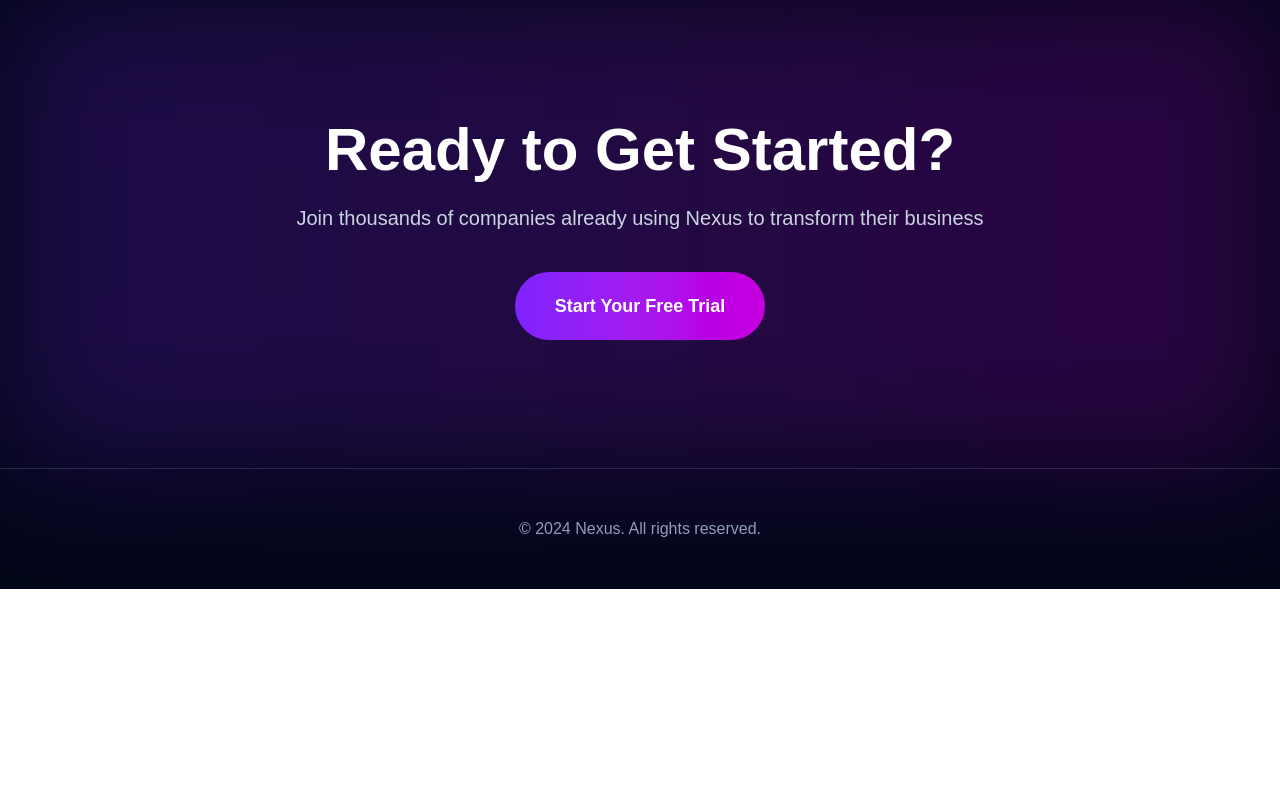
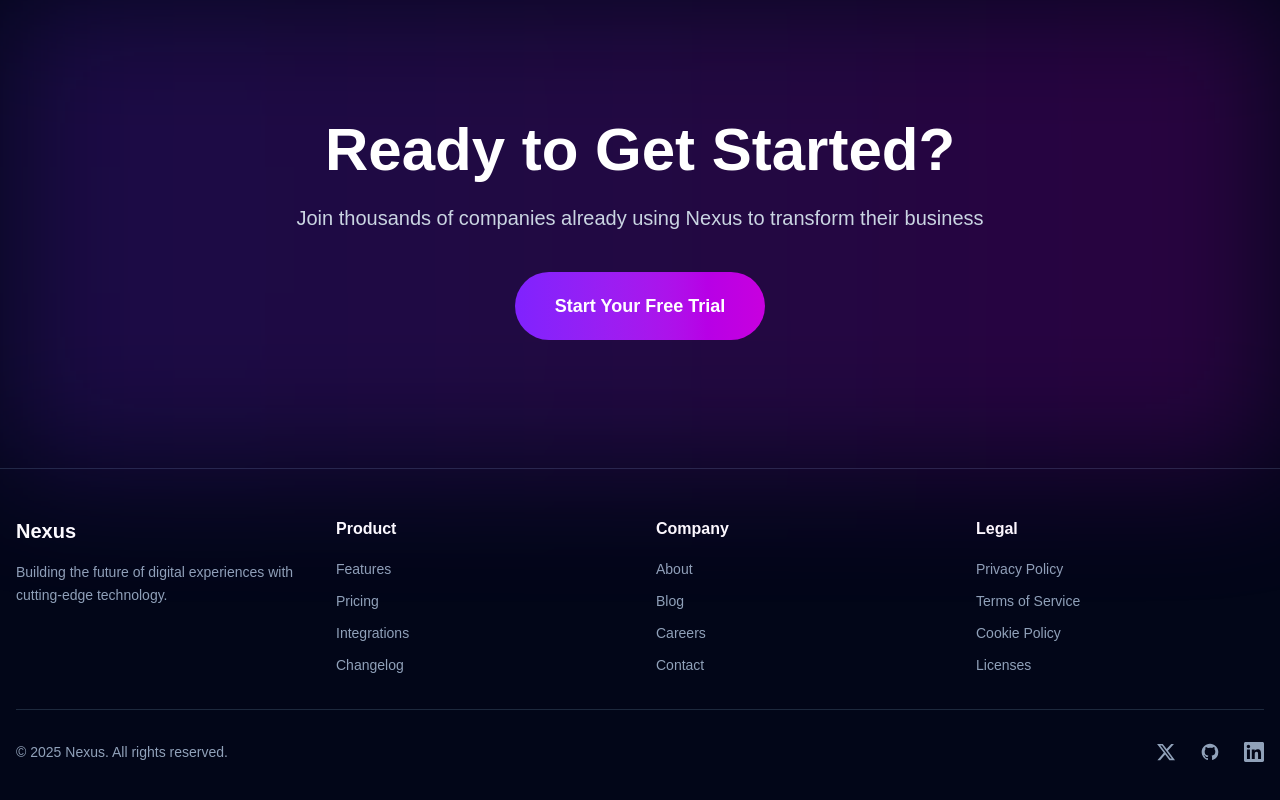
Before and after one commit to MessyKartik/weeks-one-assignment, a Next.js app: page / in a window 1280 px wide. Shown: the part 1766-2566 px from the top of the page. Before the commit the page ends 2355 px from the top, so only its background shows below. Built offline with nearby package versions, Linux system fonts and the light colour scheme.

Commit message:
Footer change from the footer branch

```diff
--- a/src/components/LandingPage.jsx
+++ b/src/components/LandingPage.jsx
@@ -5,6 +5,7 @@
 
 export default function LandingPage() {
   const [scrollY, setScrollY] = useState(0);
+  const currentYear = new Date().getFullYear();
 
   useEffect(() => {
     const handleScroll = () => setScrollY(window.scrollY);
@@ -223,9 +224,186 @@
       </section>
 
       {/* Footer */}
-      <footer className="border-t border-slate-800 py-12 px-4">
-        <div className="max-w-7xl mx-auto text-center text-slate-400">
-          <p>&copy; 2024 Nexus. All rights reserved.</p>
+      <footer className="border-t border-slate-800 bg-slate-950">
+        <div className="max-w-7xl mx-auto px-4 py-12">
+          {/* Main Footer Content */}
+          <div className="grid grid-cols-1 md:grid-cols-4 gap-8 mb-8">
+            {/* Brand Section */}
+            <div className="col-span-1 md:col-span-1">
+              <h3 className="text-white font-bold text-xl mb-4">Nexus</h3>
+              <p className="text-slate-400 text-sm leading-relaxed">
+                Building the future of digital experiences with cutting-edge
+                technology.
+              </p>
+            </div>
+
+            {/* Product Links */}
+            <div>
+              <h4 className="text-white font-semibold mb-4">Product</h4>
+              <ul className="space-y-2">
+                <li>
+                  <a
+                    href="#features"
+                    className="text-slate-400 hover:text-white transition-colors text-sm"
+                  >
+                    Features
+                  </a>
+                </li>
+                <li>
+                  <a
+                    href="#pricing"
+                    className="text-slate-400 hover:text-white transition-colors text-sm"
+                  >
+                    Pricing
+                  </a>
+                </li>
+                <li>
+                  <a
+                    href="#integrations"
+                    className="text-slate-400 hover:text-white transition-colors text-sm"
+                  >
+                    Integrations
+                  </a>
+                </li>
+                <li>
+                  <a
+                    href="#changelog"
+                    className="text-slate-400 hover:text-white transition-colors text-sm"
+                  >
+                    Changelog
+                  </a>
+                </li>
+              </ul>
+            </div>
+
+            {/* Company Links */}
+            <div>
+              <h4 className="text-white font-semibold mb-4">Company</h4>
+              <ul className="space-y-2">
+                <li>
+                  <a
+                    href="#about"
+                    className="text-slate-400 hover:text-white transition-colors text-sm"
+                  >
+                    About
+                  </a>
+                </li>
+                <li>
+                  <a
+                    href="#blog"
+                    className="text-slate-400 hover:text-white transition-colors text-sm"
+                  >
+                    Blog
+                  </a>
+                </li>
+                <li>
+                  <a
+                    href="#careers"
+                    className="text-slate-400 hover:text-white transition-colors text-sm"
+                  >
+                    Careers
+                  </a>
+                </li>
+                <li>
+                  <a
+                    href="#contact"
+                    className="text-slate-400 hover:text-white transition-colors text-sm"
+                  >
+                    Contact
+                  </a>
+                </li>
+              </ul>
+            </div>
+
+            {/* Legal Links */}
+            <div>
+              <h4 className="text-white font-semibold mb-4">Legal</h4>
+              <ul className="space-y-2">
+                <li>
+                  <a
+                    href="#privacy"
+                    className="text-slate-400 hover:text-white transition-colors text-sm"
+                  >
+                    Privacy Policy
+                  </a>
+                </li>
+                <li>
+                  <a
+                    href="#terms"
+                    className="text-slate-400 hover:text-white transition-colors text-sm"
+                  >
+                    Terms of Service
+                  </a>
+                </li>
+                <li>
+                  <a
+                    href="#cookies"
+                    className="text-slate-400 hover:text-white transition-colors text-sm"
+                  >
+                    Cookie Policy
+                  </a>
+                </li>
+                <li>
+                  <a
+                    href="#licenses"
+                    className="text-slate-400 hover:text-white transition-colors text-sm"
+                  >
+                    Licenses
+                  </a>
+                </li>
+              </ul>
+            </div>
+          </div>
+
+          {/* Bottom Bar */}
+          <div className="pt-8 border-t border-slate-800 flex flex-col md:flex-row justify-between items-center gap-4">
+            <p className="text-slate-400 text-sm">
+              &copy; {currentYear} Nexus. All rights reserved.
+            </p>
+
+            {/* Social Links */}
+            <div className="flex items-center gap-6">
+              <a
+                href="#twitter"
+                className="text-slate-400 hover:text-white transition-colors"
+                aria-label="Twitter"
+              >
+                <svg
+                  className="w-5 h-5"
+                  fill="currentColor"
+                  viewBox="0 0 24 24"
+                >
+                  <path d="M18.244 2.25h3.308l-7.227 8.26 8.502 11.24H16.17l-5.214-6.817L4.99 21.75H1.68l7.73-8.835L1.254 2.25H8.08l4.713 6.231zm-1.161 17.52h1.833L7.084 4.126H5.117z" />
+                </svg>
+              </a>
+              <a
+                href="#github"
+                className="text-slate-400 hover:text-white transition-colors"
+                aria-label="GitHub"
+              >
+                <svg
+                  className="w-5 h-5"
+                  fill="currentColor"
+                  viewBox="0 0 24 24"
+                >
+                  <path d="M12 2C6.477 2 2 6.484 2 12.017c0 4.425 2.865 8.18 6.839 9.504.5.092.682-.217.682-.483 0-.237-.008-.868-.013-1.703-2.782.605-3.369-1.343-3.369-1.343-.454-1.158-1.11-1.466-1.11-1.466-.908-.62.069-.608.069-.608 1.003.07 1.531 1.032 1.531 1.032.892 1.53 2.341 1.088 2.91.832.092-.647.35-1.088.636-1.338-2.22-.253-4.555-1.113-4.555-4.951 0-1.093.39-1.988 1.029-2.688-.103-.253-.446-1.272.098-2.65 0 0 .84-.27 2.75 1.026A9.564 9.564 0 0112 6.844c.85.004 1.705.115 2.504.337 1.909-1.296 2.747-1.027 2.747-1.027.546 1.379.202 2.398.1 2.651.64.7 1.028 1.595 1.028 2.688 0 3.848-2.339 4.695-4.566 4.943.359.309.678.92.678 1.855 0 1.338-.012 2.419-.012 2.747 0 .268.18.58.688.482A10.019 10.019 0 0022 12.017C22 6.484 17.522 2 12 2z" />
+                </svg>
+              </a>
+              <a
+                href="#linkedin"
+                className="text-slate-400 hover:text-white transition-colors"
+                aria-label="LinkedIn"
+              >
+                <svg
+                  className="w-5 h-5"
+                  fill="currentColor"
+                  viewBox="0 0 24 24"
+                >
+                  <path d="M20.447 20.452h-3.554v-5.569c0-1.328-.027-3.037-1.852-3.037-1.853 0-2.136 1.445-2.136 2.939v5.667H9.351V9h3.414v1.561h.046c.477-.9 1.637-1.85 3.37-1.85 3.601 0 4.267 2.37 4.267 5.455v6.286zM5.337 7.433c-1.144 0-2.063-.926-2.063-2.065 0-1.138.92-2.063 2.063-2.063 1.14 0 2.064.925 2.064 2.063 0 1.139-.925 2.065-2.064 2.065zm1.782 13.019H3.555V9h3.564v11.452zM22.225 0H1.771C.792 0 0 .774 0 1.729v20.542C0 23.227.792 24 1.771 24h20.451C23.2 24 24 23.227 24 22.271V1.729C24 .774 23.2 0 22.222 0h.003z" />
+                </svg>
+              </a>
+            </div>
+          </div>
         </div>
       </footer>
     </div>
```
